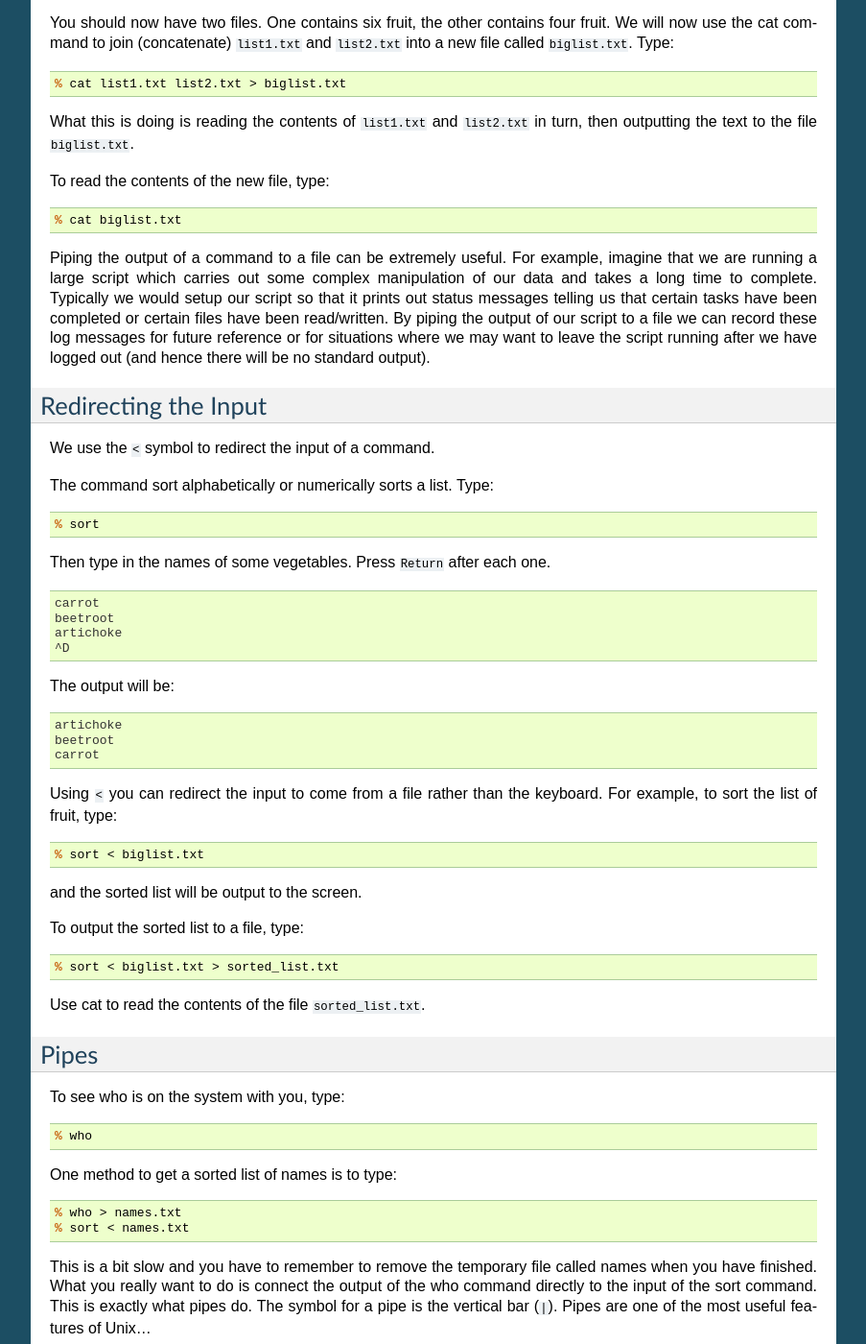
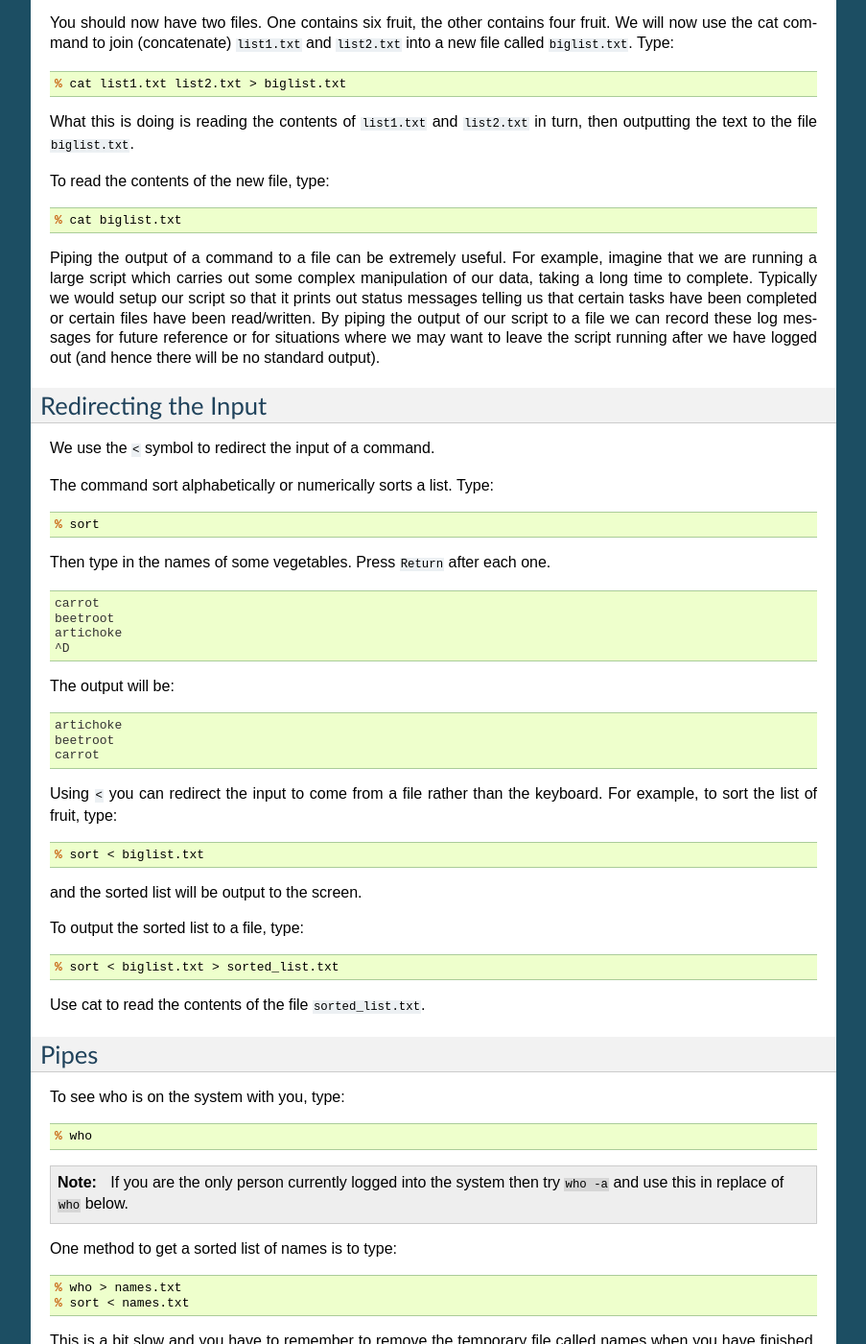
Before and after one commit to smutch/UnixTutorial, a Sphinx documentation site: the page built from source/pages/basic/part-3.rst, in a window 1280 px wide and 1400 px high, scrolled down 1441 px. Shown: the whole window at 96% size, without its empty margins (198-1101 px from the left). Built offline with Sphinx 7.4.7, drawn with Linux system fonts in a browser that asks for light colours; some of the changed text lies outside the part shown.

Commit message:
Update part 3.

```diff
--- a/source/pages/basic/part-3.rst
+++ b/source/pages/basic/part-3.rst
@@ -15,7 +15,7 @@ which is by default again the terminal screen.
 We have already seen one use of the ``cat`` command to write the contents of a
 file to the screen.
 
-Now type ``cat`` without specifying a file to read from standard input: ::
+Now type ``cat`` without specifying a file to read from standard input::
 
     % cat
 
@@ -37,7 +37,7 @@ Redirecting the Output
 ------------------------
 
 We use the ``>`` symbol to redirect the output of a command. For example, to
-create a file called ``list1.txt`` containing a list of fruit, type: ::
+create a file called ``list1.txt`` containing a list of fruit, type::
 
     % cat > list1.txt
 
@@ -53,7 +53,7 @@ What happens is the cat command reads the standard input (the keyboard)
 and the ``>`` redirects the output, which normally goes to the screen, into
 a file called ``list1.txt``.
 
-To read the contents of the file, type: ::
+To read the contents of the file, type::
 
     % cat list1.txt
 
@@ -64,11 +64,11 @@ To read the contents of the file, type: ::
     of ``list2.txt``.
 
 The form ``>>`` appends standard output to a file. So to add more items to
-the file ``list1.txt``, type: ::
+the file ``list1.txt``, type::
 
     % cat >> list1.txt
 
-Then type in the names of more fruit: ::
+Then type in the names of more fruit::
 
     peach
     grape
@@ -76,27 +76,27 @@ Then type in the names of more fruit: ::
 
 and then ``^D`` (control D) to stop.
 
-To read the contents of the file, type: ::
+To read the contents of the file, type::
 
     % cat list1.txt
 
 You should now have two files. One contains six fruit, the other
 contains four fruit. We will now use the cat command to join
 (concatenate) ``list1.txt`` and ``list2.txt`` into a new file called
-``biglist.txt``. Type: ::
+``biglist.txt``. Type::
 
     % cat list1.txt list2.txt > biglist.txt
 
 What this is doing is reading the contents of ``list1.txt`` and ``list2.txt`` in
 turn, then outputting the text to the file ``biglist.txt``.
 
-To read the contents of the new file, type: ::
+To read the contents of the new file, type::
 
     % cat biglist.txt
 
 Piping the output of a command to a file can be extremely useful.  For example,
 imagine that we are running a large script which carries out some complex
-manipulation of our data and takes a long time to complete.  Typically we would
+manipulation of our data, taking a long time to complete.  Typically we would
 setup our script so that it prints out status messages telling us that certain
 tasks have been completed or certain files have been read/written.  By piping
 the output of our script to a file we can record these log messages for future
@@ -109,7 +109,7 @@ Redirecting the Input
 
 We use the ``<`` symbol to redirect the input of a command.
 
-The command sort alphabetically or numerically sorts a list. Type: ::
+The command sort alphabetically or numerically sorts a list. Type::
 
     % sort
 
@@ -121,20 +121,20 @@ one. ::
     artichoke
     ^D
 
-The output will be: ::
+The output will be::
 
     artichoke
     beetroot
     carrot
 
 Using ``<`` you can redirect the input to come from a file rather than the
-keyboard. For example, to sort the list of fruit, type: ::
+keyboard. For example, to sort the list of fruit, type::
 
     % sort < biglist.txt
 
 and the sorted list will be output to the screen.
 
-To output the sorted list to a file, type: ::
+To output the sorted list to a file, type::
 
     % sort < biglist.txt > sorted_list.txt
 
@@ -144,38 +144,49 @@ Use cat to read the contents of the file ``sorted_list.txt``.
 Pipes
 -----
 
-To see who is on the system with you, type: ::
+To see who is on the system with you, type::
 
     % who
 
-One method to get a sorted list of names is to type: ::
+.. note::
+
+    If you are the only person currently logged into the system then try ``who
+    -a`` and use this in replace of ``who`` below.
+
+One method to get a sorted list of names is to type::
 
     % who > names.txt
     % sort < names.txt
 
-This is a bit slow and you have to remember to remove the temporary file
-called names when you have finished. What you really want to do is
-connect the output of the who command directly to the input of the sort
-command. This is exactly what pipes do. The symbol for a pipe is the
-vertical bar (``|``).  Pipes are one of the most useful features of Unix...
+This is a bit slow and you have to remember to remove the temporary file called
+names when you have finished. What you really want to do is connect the output
+of the ``who`` command directly to the input of the sort command. This is
+exactly what pipes do. The symbol for a pipe is the vertical bar (``|``).  Pipes
+are one of the most useful features of Unix...
 
-For example, typing: ::
+For example, typing::
 
     % who | sort
 
 will give the same result as above, but quicker and cleaner.
 
-To find out how many users are logged on, type: ::
+To find out how many users are logged on, type::
 
     % who | wc -l
 
-Pipes can be used to string together multiple commands, making them extremely powerful.  For example, in order to find out out many **other** users (i.e. excluding ourselves) are logged onto the system we could use the following: ::
+Pipes can be used to string together multiple commands, making them extremely
+powerful.  For example, in order to find out out many **other** users (i.e.
+excluding ourselves) are logged onto the system we could use the following::
 
     % who | grep -v [username] | wc -l
 
 where ``[username]`` should be replaced by your own user name.
 
-What we have done here is run the ``who`` to find out who is logged into the system.  The output has then been piped to the command ``grep`` which has **removed** (as a result of the ``-v`` flag) all lines containing our username.  Finally, this output has been piped to ``wc`` which has counted the number of lines.
+What we have done here is run the ``who`` command to find out who is logged into
+the system.  The output has then been piped to the command ``grep`` which has
+**removed** (as a result of the ``-v`` flag) all lines containing our username.
+Finally, this output has been piped to ``wc`` which has counted the number of
+lines.
 
 .. topic:: Exercise 3b
 
```
Also changed, not shown: other parts of source/pages/basic/part-3.rst (+2 -0 lines), source/pages/basic/part-2.rst (+15 -15 lines).
